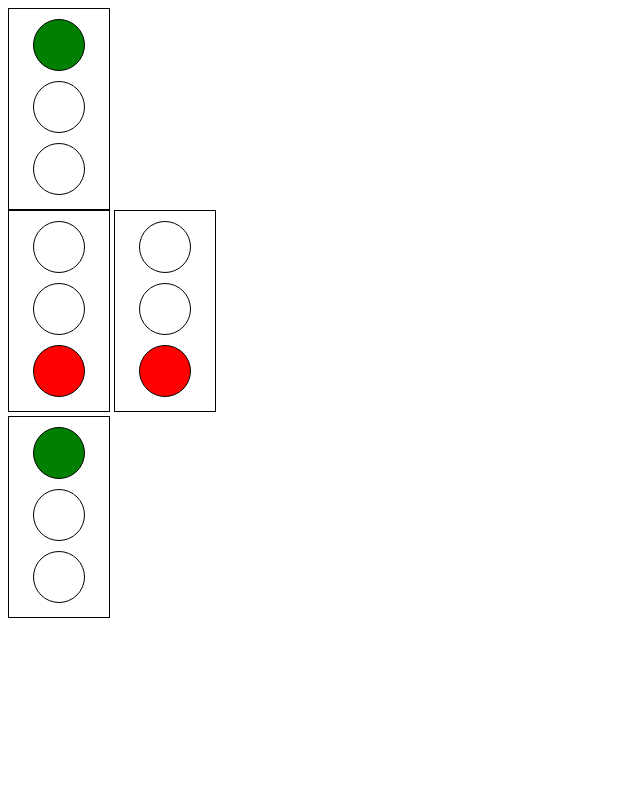
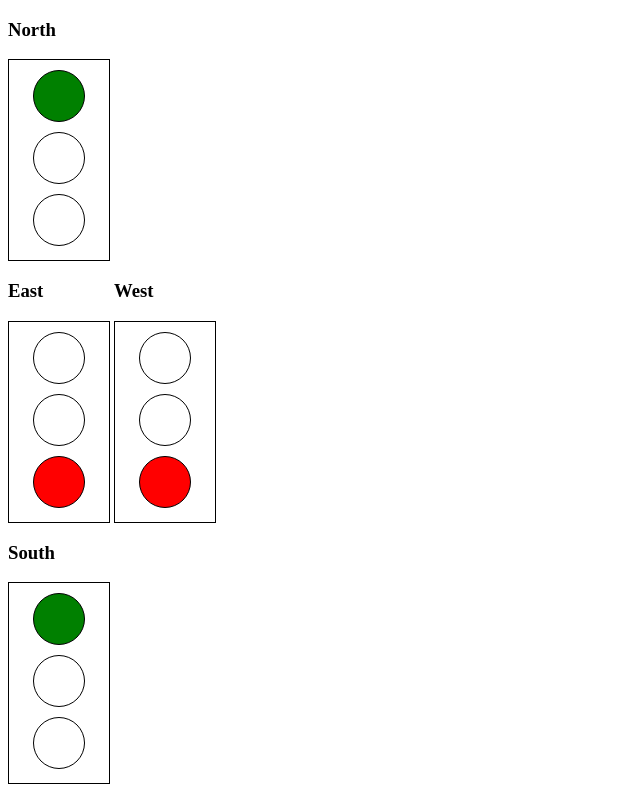
Before and after one commit to fimac/traffic_lights, a plain HTML site: page index.html in a window 1280 px wide. Shown: the whole page, without its empty margins (0-640 px from the left). Drawn offline with Linux system fonts and the light colour scheme.

```diff
--- a/css/style.css
+++ b/css/style.css
@@ -12,7 +12,7 @@
   margin: 10px auto;
 }
 
-.two {
+.eastwest {
   display: inline-block;
 }
 
--- a/index.html
+++ b/index.html
@@ -10,31 +10,44 @@
 </head>
 <body>
   <!-- North lights (one)-->
+  <div class="north">
+    <h3>North</h3>
     <div class="traffic-light">
       <div class="light greenOne"></div>
       <div class="light orangeOne"></div>
       <div class="light redOne"></div>
     </div>
+  </div>
 
 
   <!-- East and west traffic lights (two)  -->
-  <div class="traffic-light two">
+  <div class="eastwest">
+    <h3>East</h3>
+    <div class="traffic-light">
       <div class="light greenTwo"></div>
       <div class="light orangeTwo"></div>
       <div class="light redTwo"></div>
     </div>
+  </div>
 
-  <div class="traffic-light two">
+  <div class="eastwest">
+    <h3>West</h3>
+    <div class="traffic-light">
       <div class="light greenTwo"></div>
       <div class="light orangeTwo"></div>
       <div class="light redTwo"></div>
     </div>
+  </div>
+
 
 <!-- South traffic light (one)  -->
+  <div class="south">
+    <h3>South</h3>
     <div class="traffic-light">
       <div class="light greenOne"></div>
       <div class="light orangeOne"></div>
       <div class="light redOne"></div>
+    </div>
   </div>
 
   <script src="js/jquery.js"></script>
--- a/js/main.js
+++ b/js/main.js
@@ -139,5 +139,8 @@
   window.setTimeout(traffic_light_green_two, 10000);
 };
 
+//Kick off traffic light sequences for north/south
 traffic_light_orange_one();
+
+// and east/west lights.
 traffic_light_green_two();
```
Also changed, not shown: traffic_light_react_app/package.json (added, +24 -0 lines), traffic_light_react_app/.babelrc (added), traffic_light_react_app/app/index.html (added), traffic_light_react_app/app/index.js (added), traffic_light_react_app/webpack.config.js (added), 2 other files. Lines whose indentation alone changed are shown as unchanged.
